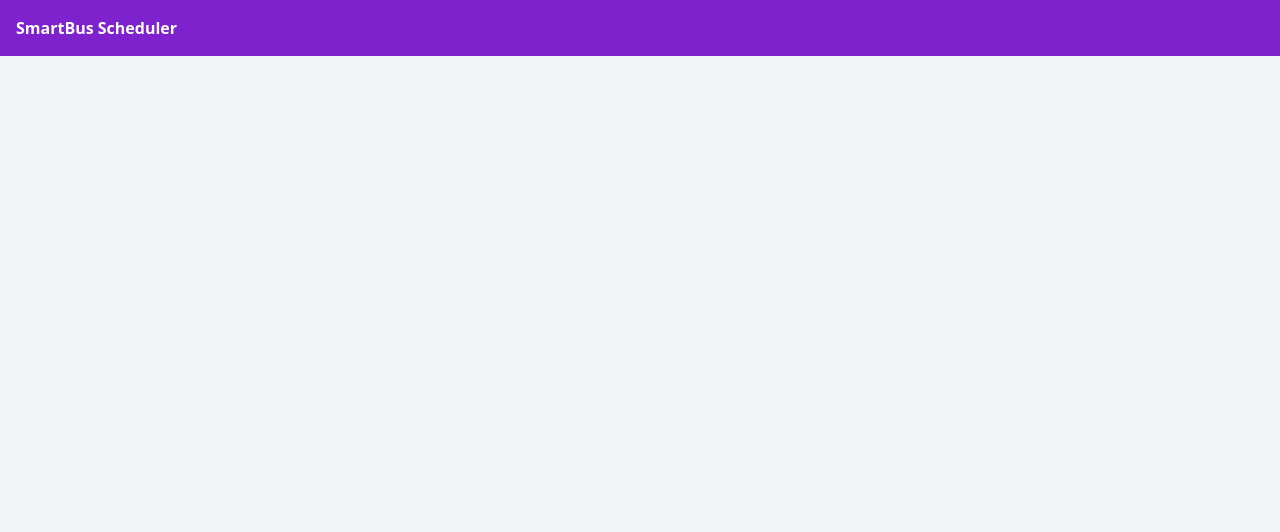
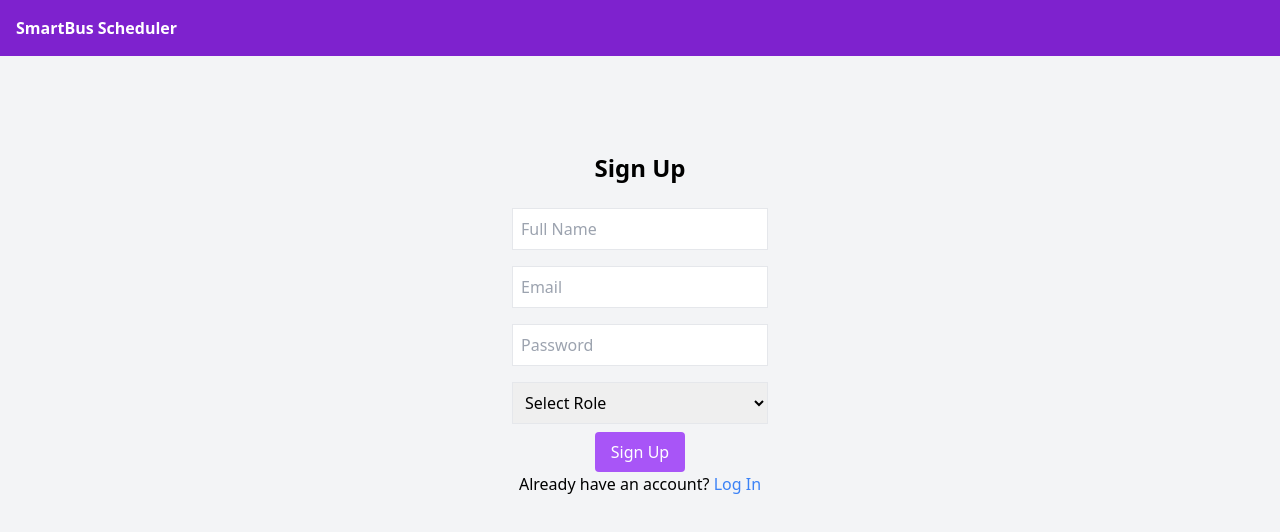
Before and after one commit to narendra3003/BusRoutingProject, a React (Create React App) app in the folder SmartBusScheduler/frontend/: page /signup in a window 1280 px wide. Before the commit this address had no page. Shown: the top 532 px of the page. Built offline with nearby package versions, Linux system fonts and the light colour scheme.

Commit message:
Signup implemented

```diff
--- a/SmartBusScheduler/frontend/src/App.js
+++ b/SmartBusScheduler/frontend/src/App.js
@@ -6,6 +6,9 @@ import LoginForm from "./components/LoginForm";
 import CustomerDashboard from "./pages/CustomerDashboard";
 import AdminDashboard from "./pages/AdminDashboard";
 import DriverDashboard from "./pages/DriverDashboard";
+import Signup from "./components/SignUp";
+import ProtectedRoute from "./components/ProtectedRoute";
+import Unauthorized from "./pages/Unauthorized";
 
 function App() {
   return (
@@ -16,18 +19,25 @@ function App() {
         <Routes>
           <Route path="/" element={<Home />} />
           <Route path="/login" element={<LoginForm />} />
+          <Route path="/signup" element={<Signup />} />
+          <Route path="/unauthorized" element={<Unauthorized/>} />
 
           <Route path="/customer" element={
+            <ProtectedRoute allowedRoles={["customer"]}>
               <CustomerDashboard />
+            </ProtectedRoute>
           }/>
 
           <Route path="/admin" element={
-
+            <ProtectedRoute allowedRoles={["admin"]}>
               <AdminDashboard />
+            </ProtectedRoute>
           }/>
 
           <Route path="/driver" element={
+            <ProtectedRoute allowedRoles={["driver"]}>
               <DriverDashboard />
+            </ProtectedRoute>
           }/>
         </Routes>
       </div>
--- a/SmartBusScheduler/frontend/src/components/LoginForm.js
+++ b/SmartBusScheduler/frontend/src/components/LoginForm.js
@@ -2,6 +2,7 @@ import React, { useState } from "react";
 import { useNavigate } from "react-router-dom";
 import {jwtDecode} from "jwt-decode";
 import API from "../api/api";
+import { Link } from "react-router-dom";
 
 function LoginForm() {
   const [username, setUsername] = useState("");
@@ -40,6 +41,7 @@ function LoginForm() {
       <input placeholder="Username" value={username} onChange={e => setUsername(e.target.value)} className="border p-2 m-2"/>
       <input type="password" placeholder="Password" value={password} onChange={e => setPassword(e.target.value)} className="border p-2 m-2"/>
       <button onClick={handleLogin} className="bg-purple-500 text-white px-4 py-2 rounded">Login</button>
+      <p>Don't have an account? <Link to="/signup" className="text-blue-500">Sign up</Link></p>
       {error && <div className="text-red-500 mt-2">{error}</div>}
     </div>
   );
--- /dev/null
+++ b/SmartBusScheduler/frontend/src/components/ProtectedRoute.js
@@ -0,0 +1,38 @@
+import React from "react";
+import { Navigate } from "react-router-dom";
+import {jwtDecode} from "jwt-decode";
+
+
+const ProtectedRoute = ({ children, allowedRoles }) => {
+  const token = sessionStorage.getItem("token");
+
+  if (!token) {
+    // No token → not logged in
+    return <Navigate to="/login" replace />;
+  }
+
+  try {
+    const decoded = jwtDecode(token);
+    const userRole = decoded.role;
+
+    // Optional: check token expiry
+    if (decoded.exp * 1000 < Date.now()) {
+      sessionStorage.clear();
+      return <Navigate to="/login" replace />;
+    }
+
+    // If allowedRoles is passed, verify role
+    if (allowedRoles && !allowedRoles.includes(userRole)) {
+      return <Navigate to="/unauthorized" replace />;
+    }
+
+    // All good → show the protected content
+    return children;
+  } catch (err) {
+    console.error("Invalid token:", err);
+    sessionStorage.clear();
+    return <Navigate to="/login" replace />;
+  }
+};
+
+export default ProtectedRoute;
--- /dev/null
+++ b/SmartBusScheduler/frontend/src/components/SignUp.js
@@ -0,0 +1,102 @@
+import React, { useState } from "react";
+import { useNavigate } from "react-router-dom";
+import API from "../api/api";
+import { jwtDecode } from "jwt-decode";
+import {Link} from "react-router-dom";
+
+function Signup() {
+  const [formData, setFormData] = useState({
+    name: "",
+    email: "",
+    password: "",
+    role: "",
+  });
+  const [error, setError] = useState("");
+  const [success, setSuccess] = useState("");
+  const navigate = useNavigate();
+
+  const handleChange = (e) => {
+    setFormData({ ...formData, [e.target.name]: e.target.value });
+  };
+
+  const handleSignup = async () => {
+    try {
+      const res = await API.post("/auth/signup", formData);
+      const { access_token } = res.data;
+
+      // Save token to session
+      sessionStorage.setItem("token", access_token);
+
+      // Decode token to extract role
+      const decoded = jwtDecode(access_token);
+      const role = decoded.role;
+
+      setSuccess("Signup successful!");
+      setError("");
+
+      // Redirect by role
+      if (role === "driver") navigate("/driver");
+      else if (role === "customer") navigate("/customer");
+      else navigate("/");
+
+    } catch (err) {
+      console.error(err);
+      setError(
+        err.response?.data?.detail || "Signup failed. Please try again."
+      );
+      setSuccess("");
+    }
+  };
+
+  return (
+    <div className="flex flex-col items-center mt-20">
+      <h2 className="text-2xl font-bold mb-4">Sign Up</h2>
+      <input
+        type="text"
+        name="name"
+        placeholder="Full Name"
+        value={formData.name}
+        onChange={handleChange}
+        className="border p-2 m-2 w-64"
+      />
+      <input
+        type="email"
+        name="email"
+        placeholder="Email"
+        value={formData.email}
+        onChange={handleChange}
+        className="border p-2 m-2 w-64"
+      />
+      <input
+        type="password"
+        name="password"
+        placeholder="Password"
+        value={formData.password}
+        onChange={handleChange}
+        className="border p-2 m-2 w-64"
+      />
+      <select
+        name="role"
+        value={formData.role}
+        onChange={handleChange}
+        className="border p-2 m-2 w-64"
+      >
+        <option value="">Select Role</option>
+        <option value="driver">Driver</option>
+        <option value="customer">Customer</option>
+      </select>
+
+      <button
+        onClick={handleSignup}
+        className="bg-purple-500 text-white px-4 py-2 rounded"
+      >
+        Sign Up
+      </button>
+      <p>Already have an account? <Link to="/login" className="text-blue-500">Log In</Link></p>
+      {error && <div className="text-red-500 mt-2">{error}</div>}
+      {success && <div className="text-green-600 mt-2">{success}</div>}
+    </div>
+  );
+}
+
+export default Signup;
--- /dev/null
+++ b/SmartBusScheduler/frontend/src/pages/Unauthorized.js
@@ -0,0 +1,18 @@
+import React from "react";
+import { Link } from "react-router-dom";
+
+function Unauthorized() {
+  return (
+    <div className="flex flex-col items-center justify-center h-screen">
+      <h1 className="text-3xl font-bold text-red-600 mb-4">Access Denied</h1>
+      <p className="text-gray-700 mb-4">
+        You do not have permission to view this page.
+      </p>
+      <Link to="/login" className="text-blue-500 underline">
+        Go back to Login
+      </Link>
+    </div>
+  );
+}
+
+export default Unauthorized;
```
Also changed, not shown: SmartBusScheduler/frontend/src/pages/UploaderDashboard.js (renamed from SmartBusScheduler/frontend/src/pages/SignUp.js).
